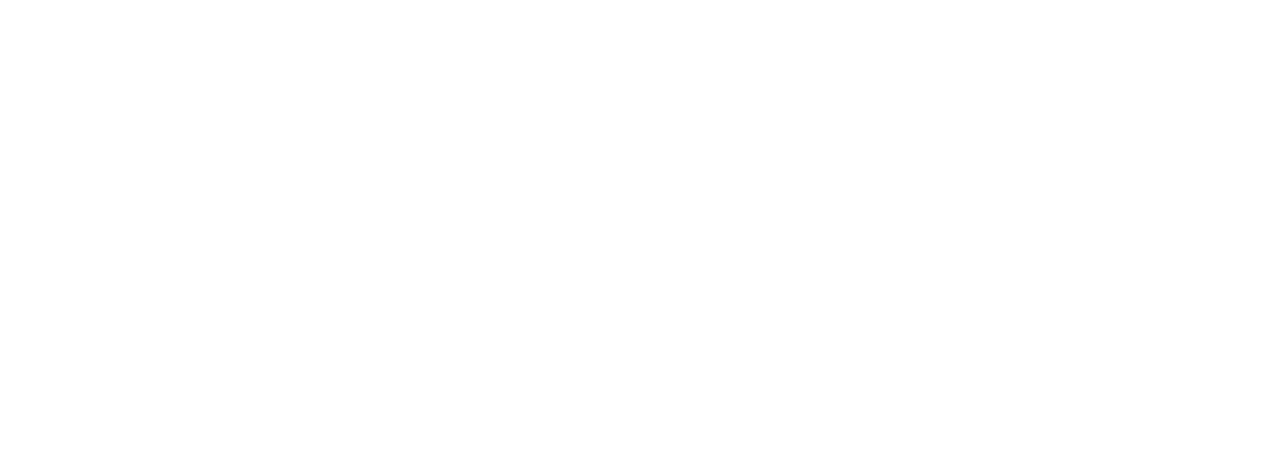
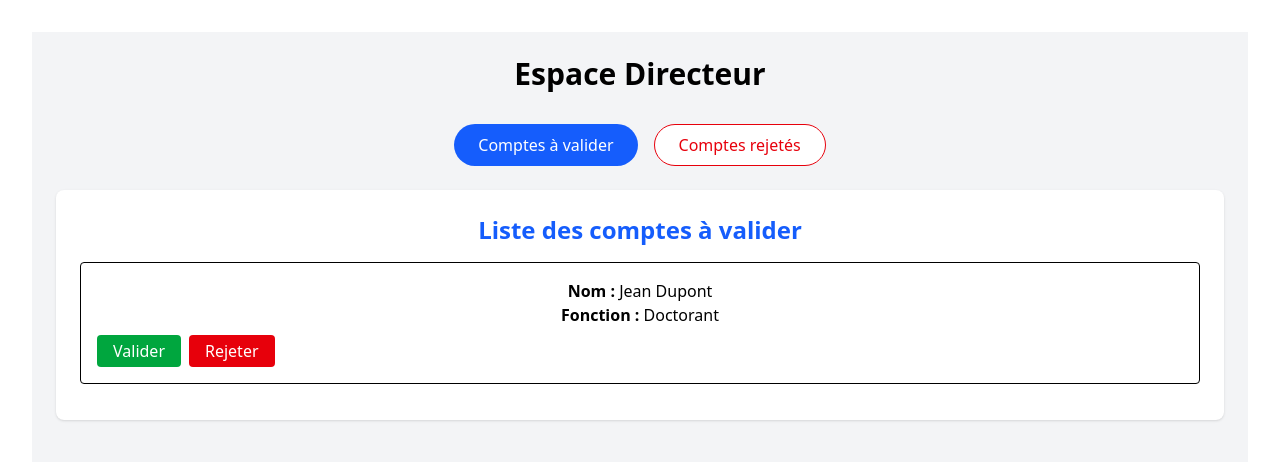
Before and after one commit to Ditharles/PFE_IresCoMath, a React (Vite) app in the folder frontend/: page /espace-directeur in a window 1280 px wide. Before the commit this address had no page. Shown: the top 462 px of the page. Built offline with nearby package versions, Linux system fonts and the light colour scheme.

Commit message:
ajout de l'espace directeur

```diff
--- a/frontend/src/App.tsx
+++ b/frontend/src/App.tsx
@@ -6,6 +6,7 @@
 import './App.css';
 import HomePage from './pages/HomePage'; // Import the HomePage component
 import LoginPage from './pages/LoginPage'; // Import the LoginPage component
+import EspaceDirecteur from './pages/EspaceDirecteur';
 import { configDotenv } from 'dotenv';
 configDotenv();
 export default function App() {
@@ -18,6 +19,7 @@
         <Route path="/validation" element={<Validation />} />
         <Route path="/validation-confirme" element={<ValidationConfirmee />} />
         <Route path="/login" element={<LoginPage />} />
+        <Route path="/espace-directeur" element={<EspaceDirecteur />} />
       </Routes>
     </BrowserRouter>
   );
--- /dev/null
+++ b/frontend/src/components/directeur/ComptesRejetes.tsx
@@ -0,0 +1,50 @@
+// src/components/directeur/ComptesRejetes.tsx
+
+import { useEffect, useState } from 'react';
+import axios from 'axios';
+
+interface CompteRejete {
+  id: string;
+  nom: string;
+  prenom: string;
+  fonction: string;
+  motif: string;
+}
+
+const ComptesRejetes = () => {
+  const [comptesRejetes, setComptesRejetes] = useState<CompteRejete[]>([]);
+
+  useEffect(() => {
+    // Appel API pour récupérer les comptes rejetés
+    const fetchComptesRejetes = async () => {
+      try {
+        const response = await axios.get('/api/comptes/rejetes');
+        setComptesRejetes(response.data);
+      } catch (error) {
+        console.error('Erreur lors de la récupération des comptes rejetés :', error);
+      }
+    };
+
+    fetchComptesRejetes();
+  }, []);
+
+  return (
+    <div className="bg-white p-6 rounded-lg shadow">
+      <h2 className="text-2xl font-semibold mb-4 text-red-600">Comptes rejetés</h2>
+
+      {comptesRejetes.length === 0 ? (
+        <p className="text-gray-500">Aucun compte rejeté pour le moment.</p>
+      ) : (
+        comptesRejetes.map((compte) => (
+          <div key={compte.id} className="border p-4 rounded mb-3">
+            <p><strong>Nom :</strong> {compte.nom} {compte.prenom}</p>
+            <p><strong>Fonction :</strong> {compte.fonction}</p>
+            <p><strong>Motif du rejet :</strong> {compte.motif}</p>
+          </div>
+        ))
+      )}
+    </div>
+  );
+};
+
+export default ComptesRejetes;
--- /dev/null
+++ b/frontend/src/components/directeur/ValidationComptes.tsx
@@ -0,0 +1,25 @@
+
+// Ce composant affichera la liste des comptes à valider
+const ValidationComptes = () => {
+  // Tu pourras récupérer les comptes via un appel API ici plus tard
+
+  return (
+    <div className="bg-white p-6 rounded-lg shadow">
+      <h2 className="text-2xl font-semibold mb-4 text-blue-600">Liste des comptes à valider</h2>
+
+      {/* Exemple de compte à valider - à remplacer par une vraie liste plus tard */}
+      <div className="border p-4 rounded mb-3">
+        <p><strong>Nom :</strong> Jean Dupont</p>
+        <p><strong>Fonction :</strong> Doctorant</p>
+        <div className="mt-2 flex gap-2">
+          <button className="bg-green-600 text-white px-4 py-1 rounded hover:bg-green-700">Valider</button>
+          <button className="bg-red-600 text-white px-4 py-1 rounded hover:bg-red-700">Rejeter</button>
+        </div>
+      </div>
+
+      {/* Ajouter d'autres utilisateurs ici dynamiquement */}
+    </div>
+  );
+};
+
+export default ValidationComptes;
--- /dev/null
+++ b/frontend/src/pages/EspaceDirecteur.tsx
@@ -0,0 +1,50 @@
+import { useState } from "react";
+import ValidationComptes from "../components/directeur/ValidationComptes";
+import ComptesRejetes from "../components/directeur/ComptesRejetes";
+
+
+
+// Composant principal de la page Espace Directeur
+const EspaceDirecteur = () => {
+  // État pour suivre l'onglet sélectionné
+  const [selectedTab, setSelectedTab] = useState<"validation" | "rejetes">("validation");
+
+  return (
+    <div className="min-h-screen bg-gray-100 p-6">
+      <h1 className="text-3xl font-bold text-center mb-8">Espace Directeur</h1>
+
+      {/* Boutons de navigation entre les onglets */}
+      <div className="flex justify-center mb-6 gap-4">
+        <button
+          onClick={() => setSelectedTab("validation")}
+          className={`px-6 py-2 rounded-full transition-colors duration-200 ${
+            selectedTab === "validation"
+              ? "bg-blue-600 text-white"
+              : "bg-white text-blue-600 border border-blue-600"
+          }`}
+        >
+          Comptes à valider
+        </button>
+        <button
+          onClick={() => setSelectedTab("rejetes")}
+          className={`px-6 py-2 rounded-full transition-colors duration-200 ${
+            selectedTab === "rejetes"
+              ? "bg-red-600 text-white"
+              : "bg-white text-red-600 border border-red-600"
+          }`}
+        >
+          Comptes rejetés
+        </button>
+      </div>
+
+      {/* Affichage conditionnel du contenu en fonction de l'onglet sélectionné */}
+      {selectedTab === "validation" ? (
+        <ValidationComptes />
+      ) : (
+        <ComptesRejetes />
+      )}
+    </div>
+  );
+};
+
+export default EspaceDirecteur;
--- a/frontend/src/pages/HomePage.tsx
+++ b/frontend/src/pages/HomePage.tsx
@@ -63,9 +63,8 @@
   };
 
   return (
-    <div className={`min-h-screen flex flex-col ${darkMode ? 'bg-gray-900 text-gray-100' : 'bg-gray-50 text-gray-800'}`}>
-      {/* Header */}
-      <header className={`shadow-sm py-4 px-6 flex justify-between items-center ${darkMode ? 'bg-gray-800' : 'bg-white'}`}>
+    <div className="h-screen bg-gray-50 flex items-center justify-center">
+    <div className="max-w-3xl w-full bg-white rounded-xl shadow-lg p-8">
         <h1 className="text-2xl font-bold">LOGO</h1>
         <div className="flex items-center space-x-4">
           <div className={`relative ${darkMode ? 'text-gray-300' : 'text-gray-700'}`}>
@@ -102,8 +101,7 @@
               <MoonIcon className="h-6 w-6" />
             )}
           </button>
-        </div>
-      </header>
+      </div>
 
       {/* Main Content */}
       <main className="flex-1 p-6">
@@ -275,6 +273,7 @@
 
 
     </div>
+    </div>
   );
 };
 
--- a/frontend/src/pages/Inscription.tsx
+++ b/frontend/src/pages/Inscription.tsx
@@ -70,9 +70,9 @@
   };
 
   return (
-    <div className="min-h-screen bg-gray-50 py-12">
-      <div className="max-w-3xl mx-auto bg-white rounded-xl shadow-lg p-8">
-        <h1 className="text-3xl font-bold mb-8 text-center text-gray-900">Inscription</h1>
+    <div className="h-screen bg-gray-50 flex items-center justify-center">
+    <div className="max-w-3xl w-full bg-white rounded-xl shadow-lg p-8">
+      <h1 className="text-3xl font-bold mb-8 text-center text-gray-900">Inscription</h1>
 
         {status === "success" && (
           <div className="bg-green-100 text-green-800 p-4 rounded mb-4">
--- a/frontend/src/pages/LoginPage.tsx
+++ b/frontend/src/pages/LoginPage.tsx
@@ -12,9 +12,8 @@
   };
 
   return (
-    <div className="min-h-screen bg-gradient-to-r from-indigo-100 to-purple-100 flex items-center justify-center">
-      <div className="bg-white shadow-2xl rounded-2xl p-8 w-full max-w-md">
-        <div className="mb-6 text-center">
+    <div className="h-screen bg-gray-50 flex items-center justify-center">
+    <div className="max-w-3xl w-full bg-white rounded-xl shadow-lg p-8">
           <h1 className="text-3xl font-bold text-indigo-700">Connexion</h1>
         </div>
         <form onSubmit={handleLogin} className="space-y-6">
@@ -52,6 +51,6 @@
           </p>
         </form>
       </div>
-    </div>
+
   );
 }
--- /dev/null
+++ b/frontend/src/services/serviceComptes.ts
@@ -0,0 +1,19 @@
+// src/services/serviceComptes.ts
+import axios from 'axios';
+import { Utilisateur } from '../types/Utilisateur';
+
+// 🔄 Récupère la liste des comptes à valider depuis le backend
+export const getComptesAValider = async (): Promise<Utilisateur[]> => {
+  const response = await axios.get('/api/comptes/a-valider');
+  return response.data;
+};
+
+// ✅ Valide un compte donné
+export const validerCompte = async (id: string): Promise<void> => {
+  await axios.post(`/api/comptes/valider/${id}`);
+};
+
+// ❌ Rejette un compte avec un motif
+export const rejeterCompte = async (id: string, motif: string): Promise<void> => {
+  await axios.post(`/api/comptes/rejeter/${id}`, { motif });
+};
--- /dev/null
+++ b/frontend/src/types/Utilisateur.tsx
@@ -0,0 +1,16 @@
+// src/types/Utilisateur.tsx
+
+// Interface représentant un utilisateur en attente de validation
+export interface Utilisateur {
+    id: string;                 // Identifiant unique
+    nom: string;                // Nom de l'utilisateur
+    prenom: string;             // Prénom
+    email: string;              // Adresse email
+    fonction: 'Doctorant' | 'Étudiant Master' | 'Enseignant-chercheur'; // Rôle
+    photo?: string;             // (Optionnel) lien vers la photo
+    encadrant?: string;         // (Optionnel) nom de l'encadrant
+    anneeThese?: number;        // (Doctorant uniquement)
+    etablissement?: string;     // (Étudiant Master uniquement)
+    statut: 'en_attente' | 'valide' | 'rejete'; // Statut du compte
+    motifRejet?: string;        // Motif du rejet, si applicable
+  }
```
Also changed, not shown: 2 other files (tests, documents, lock files or other folders).
